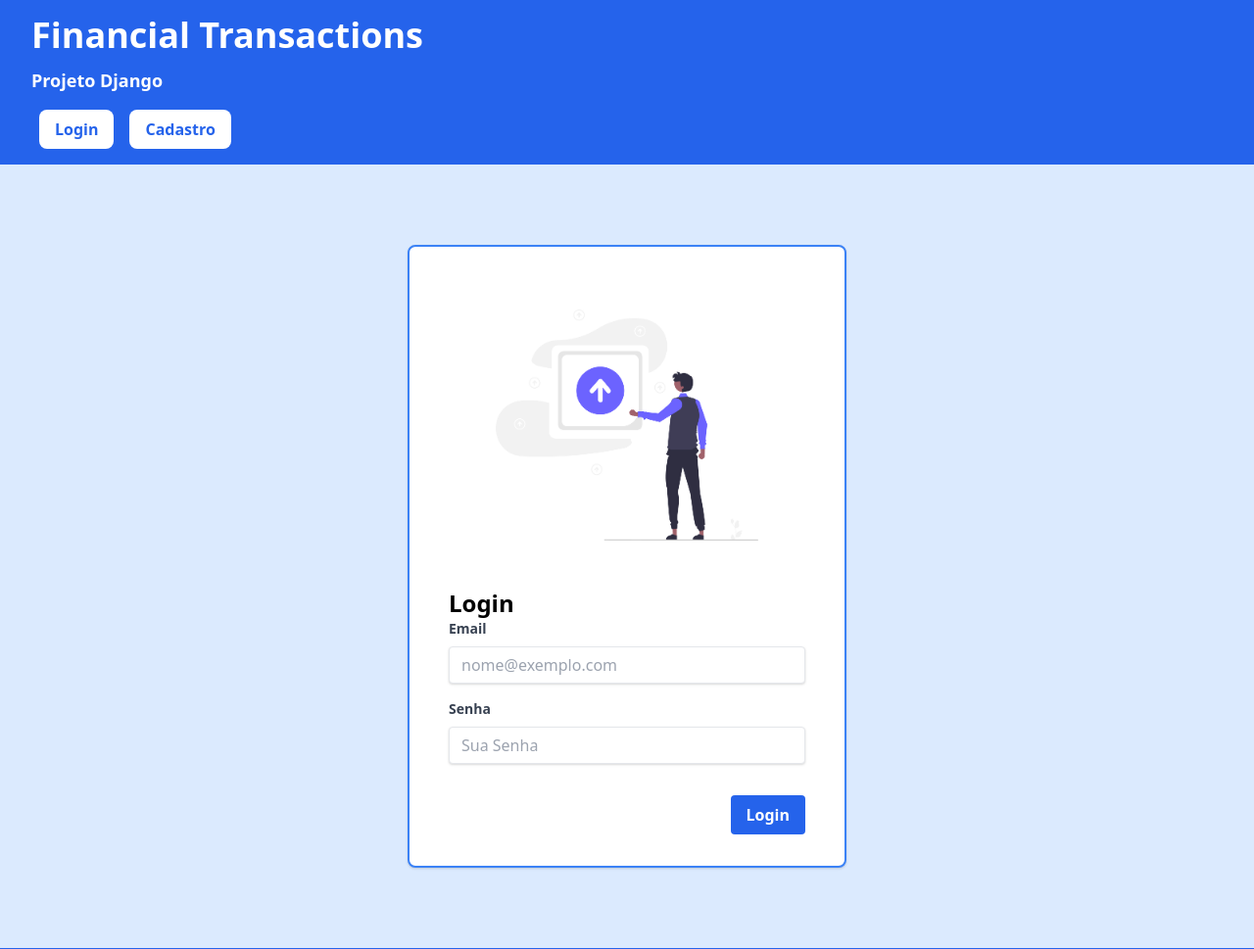
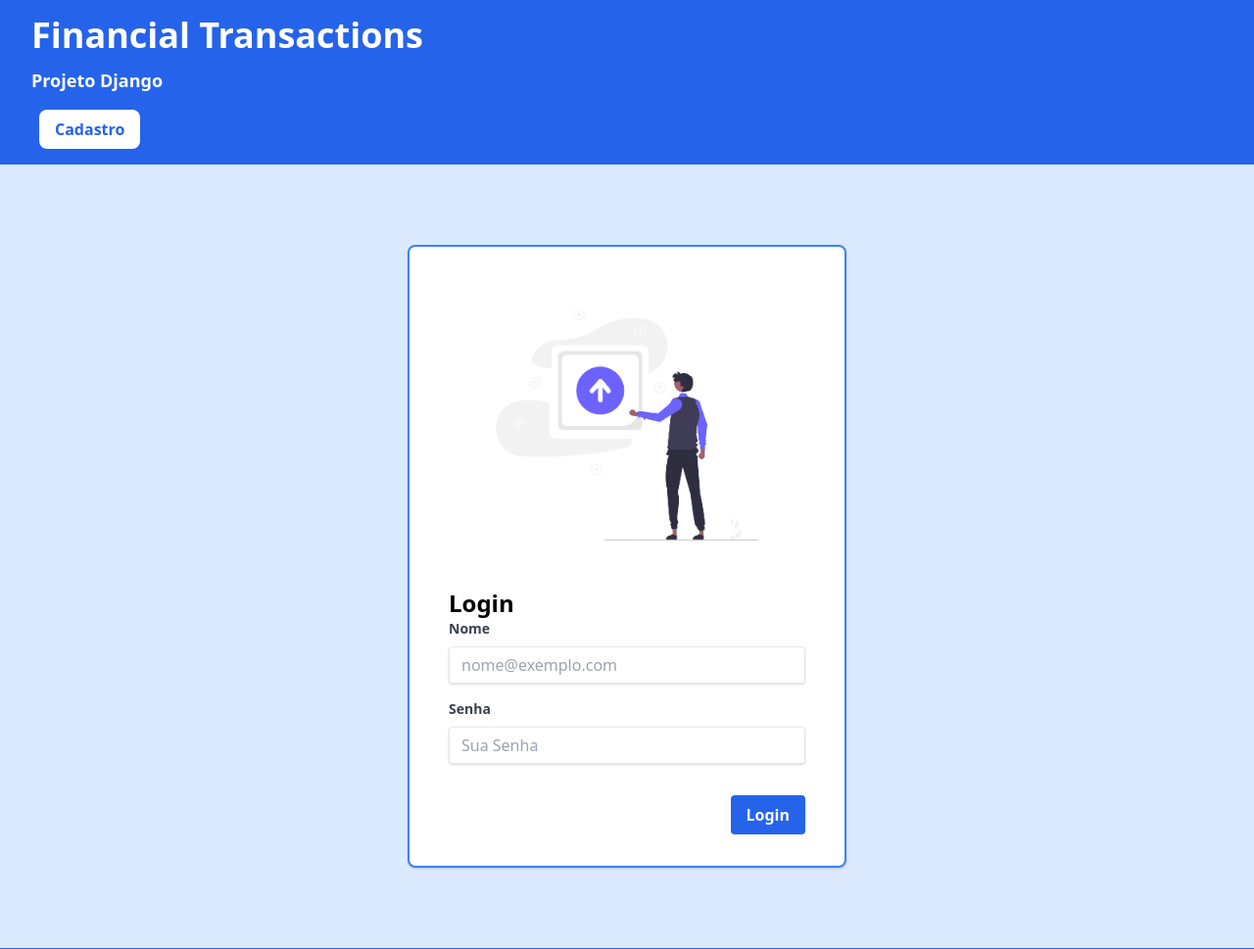
Before and after one commit to Guilherme-Tomelin/financial_transactions, a Django app: page /login in a window 1280 px wide. Shown: the top 969 px of the page at 98% size. Run offline with Django 4.2, Linux system fonts and the light colour scheme.

Commit message:
Refatoração menu de Login, correção bug Login

```diff
--- a/galeria/urls.py
+++ b/galeria/urls.py
@@ -5,6 +5,6 @@ from . import views
 #path('caminho/', funcao, name='nome_da_rota')
 
 urlpatterns = [
-    path('',index),
+    path('',index, name='index'),
     path('importar', views.importar_arquivo, name='importar_arquivo'),
 ]
--- a/templates/galeria/base.html
+++ b/templates/galeria/base.html
@@ -8,15 +8,7 @@
     <link href="https://cdn.jsdelivr.net/npm/tailwindcss@2.2.19/dist/tailwind.min.css" rel="stylesheet">
 </head>
 <body>
-    <header class="bg-blue-600 text-white py-4 px-8">
-        <a href="/" class="text-white text-4xl font-bold mb-2 cursor-pointer">Financial Transactions<br><span class="text-lg">Projeto Django</span></a>
-            {% for message in messages %}
-        <div>
-            <p id="messages">{{message}}</p>
-        </div>
-            {% endfor %}
-            {% include 'galeria/partials/_menu.html' %}
-    </header>
+
     {% block content %}{% endblock %}
     {% include 'galeria/partials/_footer.html' %}
 </body>
--- a/templates/galeria/partials/_menu.html
+++ /dev/null
@@ -1,6 +0,0 @@
-{% load static %}
-
-<nav class="flex justify-left mt-4">
-    <a href="{% url 'login' %}" class="px-4 py-2 mx-2 rounded-lg bg-white text-blue-600 font-bold hover:bg-blue-600 hover:text-white hover:shadow-lg transition duration-300 ease-in-out">Login</a>
-    <a href="{% url 'cadastro' %}" class="px-4 py-2 mx-2 rounded-lg bg-white text-blue-600 font-bold hover:bg-blue-600 hover:text-white hover:shadow-lg transition duration-300 ease-in-out">Cadastro</a>
-</nav>
--- a/templates/usuarios/login.html
+++ b/templates/usuarios/login.html
@@ -2,6 +2,17 @@
 {% load static %}
 
 {% block content %}
+    <header class="bg-blue-600 text-white py-4 px-8">
+        <a href="/" class="text-white text-4xl font-bold mb-2 cursor-pointer">Financial Transactions<br><span class="text-lg">Projeto Django</span></a>
+            {% for message in messages %}
+        <div>
+            <p id="messages">{{message}}</p>
+        </div>
+            {% endfor %}
+        <nav class="flex justify-left mt-4">
+            <a href="{% url 'cadastro' %}" class="px-4 py-2 mx-2 rounded-lg bg-white text-blue-600 font-bold hover:bg-blue-600 hover:text-white hover:shadow-lg transition duration-300 ease-in-out">Cadastro</a>
+        </nav>
+    </header>
     <div class="min-h-screen flex flex-col justify-center bg-blue-100">
         <div class="bg-white mx-auto max-w-md py-8 px-10 shadow rounded-lg overflow-y-auto border-2 border-blue-500">
             <div class="mb-4">
--- a/usuarios/forms.py
+++ b/usuarios/forms.py
@@ -2,8 +2,8 @@ from django import forms
 
 class LoginForms(forms.Form):
 
-    email_login = forms.CharField(
-        label="Email",
+    nome_login = forms.CharField(
+        label="Nome",
         required=True,
         max_length=100,
         widget=forms.TextInput(
--- a/usuarios/urls.py
+++ b/usuarios/urls.py
@@ -1,9 +1,10 @@
 from django.urls import path
-from usuarios.views import login, cadastro
+from usuarios.views import login, cadastro, logout
 
 #path('caminho/', funcao, name='nome_da_rota')
 
 urlpatterns = [
     path('login', login, name='login'),
-    path('cadastro',cadastro,name='cadastro')
+    path('cadastro',cadastro,name='cadastro'),
+    path('logout', logout, name='logout')
 ]
--- a/usuarios/views.py
+++ b/usuarios/views.py
@@ -19,18 +19,19 @@ def login(request):
         form = LoginForms(request.POST)
 
         if form.is_valid():
-            email_login = form['email_login'].value()
+            nome = form['nome_login'].value()
             senha = form['senha'].value()
 
             usuario = auth.authenticate(
                 request,
-                email=email_login,
+                username=nome,
                 password=senha
             )
 
             if usuario is not None:
+                print("Caiu no if")
                 auth.login(request, usuario)
-                messages.success(request, f"{email_login} agora está logado.")
+                messages.success(request, f"{nome} agora está logado.")
                 return redirect('index')
             else:
                 messages.error(request, "Erro ao efetuar Login.")
@@ -38,8 +39,9 @@ def login(request):
 
     return render(request, "usuarios/login.html", {"form": form})
 
+def cadastro(request):
 
-def cadastro(request):
+
         form = CadastroForms()
 
         if request.method == 'POST':
@@ -88,3 +90,8 @@ def enviar_email(nome, email_cadastro, senha_aleatoria):
         print(f'Email enviado com sucesso para [{email_cadastro}]')
     except Exception as e:
         print(f'Erro ao enviar o email: {e}')
+
+def logout(request):
+    auth.logout(request)
+    messages.success(request, "Logout efetuado com sucesso!")
+    return redirect('login')
```
Also changed, not shown: galeria/views.py (+7 -0 lines), templates/galeria/index.html (+12 -0 lines), templates/galeria/partials/_header.html (deleted, +0 -11 lines), templates/usuarios/cadastro.html (+11 -0 lines), setup/settings.py (line endings or trailing spaces), setup/urls.py (line endings or trailing spaces).
